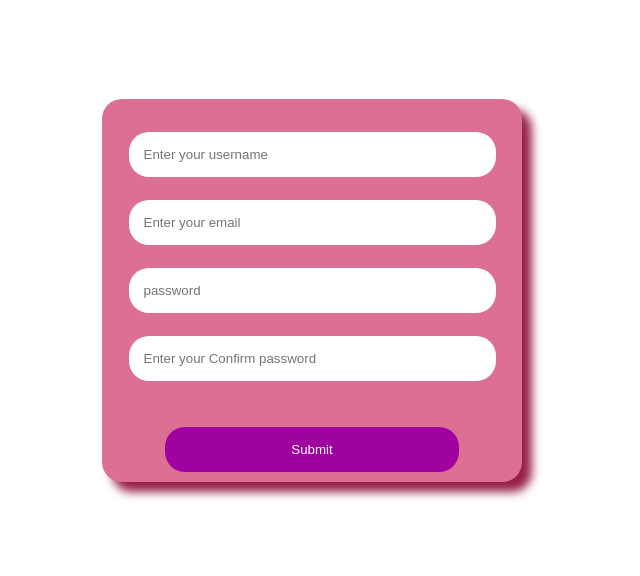
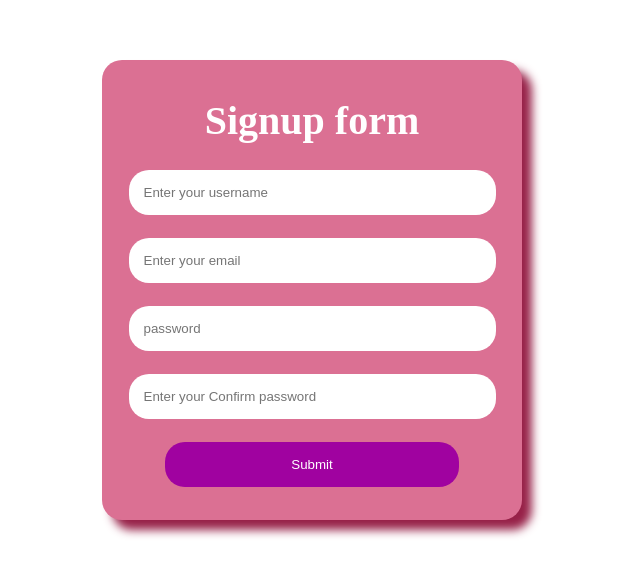
Before and after one commit to anulatha02/signup-form, a plain HTML site: page index.html in a window 1280 px wide. Shown: the part 110-686 px from the top of the page, without its empty margins (328-968 px from the left). Drawn offline with Linux system fonts and the light colour scheme.

Commit message:
Update index.html

```diff
--- a/index.html
+++ b/index.html
@@ -10,8 +10,9 @@
 
    <div class="container">
    <form action="#" class="form">
+
+    <h1>Signup form</h1>
    <!-- <label for="name">Enter your username</label> -->
-    <br>
     <input type="text" class="user" size="40" placeholder="Enter your username">
     <br>
    <!-- <label for="email">Enter your email</label> -->
@@ -27,8 +28,9 @@
     <input type="password" class="user" size="40" placeholder="Enter your Confirm password">
     <br>
     <br>
+
+    <button  type="submit" class="submit_button">Submit</button>
     <br>
-    <button  type="submit" class="submit_button">Submit</button>
    </form>
    </div>
 </body>
```
